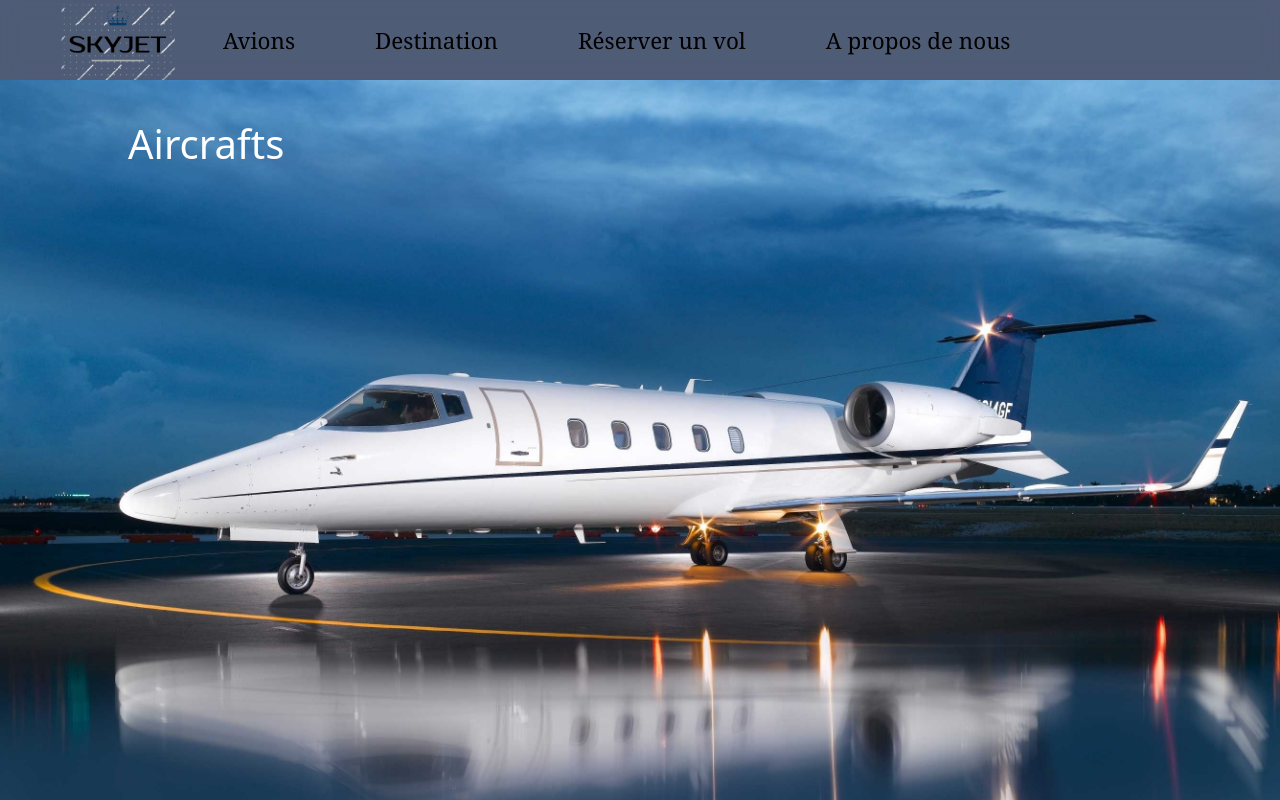
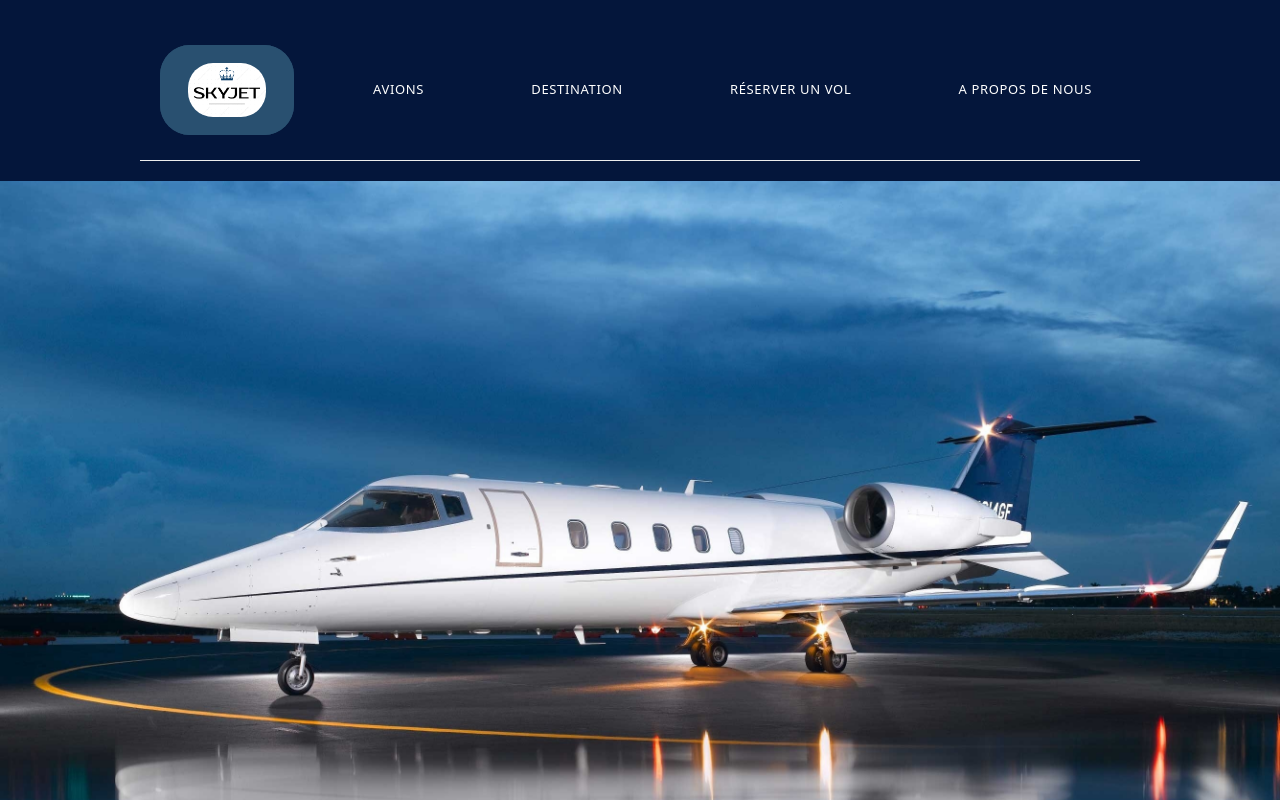
Before and after one commit to amiraydin/projet_final, a React (Create React App) app: page /Avions in a window 1280 px wide. Shown: the top 800 px of the page. Built offline with nearby package versions, Linux system fonts and the light colour scheme; a web font is replaced by a local one.

Commit message:
navbar is ready

```diff
--- a/public/index.html
+++ b/public/index.html
@@ -1,5 +1,5 @@
 <!DOCTYPE html>
-<html lang="en">
+<html lang="fr">
 
 <head>
   <meta charset="utf-8" />
@@ -12,27 +12,15 @@
   <link rel="stylesheet" href="https://cdnjs.cloudflare.com/ajax/libs/font-awesome/6.0.0-beta2/css/all.min.css"
     integrity="sha512-YWzhKL2whUzgiheMoBFwW8CKV4qpHQAEuvilg9FAn5VJUDwKZZxkJNuGM4XkWuk94WCrrwslk8yWNGmY1EduTA=="
     crossorigin="anonymous" referrerpolicy="no-referrer" />
-    <link href='https://unpkg.com/boxicons@2.0.9/css/boxicons.min.css' rel='stylesheet'>
-
-  <!-- <script src="https://code.jquery.com/jquery-3.6.0.min.js"
-    integrity="sha256-/xUj+3OJU5yExlq6GSYGSHk7tPXikynS7ogEvDej/m4=" crossorigin="anonymous"></script> -->
-  <!-- <script src="https://cdnjs.cloudflare.com/ajax/libs/gsap/3.8.0/gsap.min.js"
-    integrity="sha512-eP6ippJojIKXKO8EPLtsUMS+/sAGHGo1UN/38swqZa1ypfcD4I0V/ac5G3VzaHfDaklFmQLEs51lhkkVaqg60Q=="
-    crossorigin="anonymous" referrerpolicy="no-referrer"></script> -->
-  <!-- <script src="https://cdnjs.cloudflare.com/ajax/libs/ScrollMagic/2.0.8/plugins/jquery.ScrollMagic.min.js"
-    integrity="sha512-RoCOXSeYXosX4PjvRhUz0X+pmdhOJJkbjYZzmZ9dS1Iy9E/WnkTqMy+LVkPX3BV0ZgSFB2AYQKfi6ZKdNdXJnQ=="
-    crossorigin="anonymous" referrerpolicy="no-referrer"></script> -->
-  <!-- <script src="https://cdnjs.cloudflare.com/ajax/libs/gsap/3.8.0/gsap.min.js"></script> -->
-  <!-- <script src="https://cdnjs.cloudflare.com/ajax/libs/ScrollMagic/2.0.8/plugins/debug.addIndicators.min.js"
-    integrity="sha512-RvUydNGlqYJapy0t4AH8hDv/It+zKsv4wOQGb+iOnEfa6NnF2fzjXgRy+FDjSpMfC3sjokNUzsfYZaZ8QAwIxg=="
-    crossorigin="anonymous" referrerpolicy="no-referrer"></script> -->
-
-  <title>SKYJET</title>
+  <link href='https://unpkg.com/boxicons@2.0.9/css/boxicons.min.css' rel='stylesheet'>
+  <link rel="stylesheet" href="https://cdnjs.cloudflare.com/ajax/libs/meyer-reset/2.0/reset.min.css" />
+  <title>SKY JET</title>
 </head>
 
 <body>
-  <noscript>You need to enable JavaScript to run this app.</noscript>
   <div id="root"></div>
+  <script src="https://cdnjs.cloudflare.com/ajax/libs/react/17.0.2/umd/react.production.min.js"></script>
+  <script src="https://cdnjs.cloudflare.com/ajax/libs/react-dom/17.0.2/umd/react-dom.production.min.js"></script>
   <script src="https://cdn.jsdelivr.net/npm/bootstrap@5.0.2/dist/js/bootstrap.bundle.min.js"
     integrity="sha384-MrcW6ZMFYlzcLA8Nl+NtUVF0sA7MsXsP1UyJoMp4YLEuNSfAP+JcXn/tWtIaxVXM"
     crossorigin="anonymous"></script>
--- a/src/component/Card.avion.jsx
+++ b/src/component/Card.avion.jsx
@@ -45,7 +45,7 @@
     <>
 
       <div className="header-avion-models">
-        <h1 style={{ position: "absolute", top: "15%", left: "10%", color: "white", zIndex: "0", width: "90vw" }}>Aircrafts</h1>
+        {/* <h1 style={{ position: "absolute", top: "15%", left: "10%", color: "white", zIndex: "0", width: "90vw" }}>Aircrafts</h1> */}
       </div>
       <div className="line-separation-blocks-1"></div>
       <div className='container-card-avion'>
--- a/src/component/Navbar.jsx
+++ b/src/component/Navbar.jsx
@@ -1,53 +1,117 @@
-import React from "react";
-import { Link } from "react-router-dom";
+import React, { useEffect, useRef, createRef, useState } from 'react';
 import logo from '../images/newlogo.png'
 import '../css/navbar.css'
+import { gsap } from 'gsap';
+
+
 
 export default function Navbar() {
+
+  const items = [
+    {
+      name: (<img src={logo} className="logo-imag" />),
+      color: "#295070",
+      href: "/"
+    },
+
+    {
+      name: "Avions",
+      color: "#295070",
+      href: "/Avions"
+    },
+
+    {
+      name: "Destination",
+      color: "#295070",
+      href: "/Destination"
+    },
+
+    {
+      name: "Réserver un vol",
+      color: "#295070",
+      href: "/Reserch"
+    },
+
+    {
+      name: "A propos de nous",
+      color: "#295070",
+      href: "/Aproposdenous"
+    }];
+  /*-----Menu------*/
+  const Menu = ({ items }) => {
+    const $root = useRef();
+    const $indicator1 = useRef();
+    const $indicator2 = useRef();
+    const $items = useRef(items.map(createRef));
+    const [active, setActive] = useState(0);
+
+    const animate = () => {
+      const menuOffset = $root.current.getBoundingClientRect();
+      const activeItem = $items.current[active].current;
+      const { width, height, top, left } = activeItem.getBoundingClientRect();
+
+      const settings = {
+        x: left - menuOffset.x,
+        y: top - menuOffset.y,
+        width: width,
+        height: height,
+        backgroundColor: items[active].color,
+        ease: 'elastic.out(.7, .7)',
+        duration: .8
+      };
+
+      gsap.to($indicator1.current, {
+        ...settings
+      });
+
+      gsap.to($indicator2.current, {
+        ...settings,
+        duration: 1
+      });
+
+    };
+    // debut de useeffect
+    useEffect(() => {
+      animate();
+      window.addEventListener('resize', animate);
+
+      return () => {
+        window.removeEventListener('resize', animate);
+      };
+    }, [active]);
+
+    return (
+      React.createElement("div", {
+        ref: $root,
+        className: "menu"
+      },
+
+        items.map((item, index) =>
+          React.createElement("a", {
+            key: item.name,
+            ref: $items.current[index],
+            className: `item ${active === index ? 'active' : ''}`,
+            onMouseEnter: () => {
+              setActive(index);
+            },
+            href: item.href
+          }, item.name)),
+
+        React.createElement("div", {
+          ref: $indicator1,
+          className: "indicator"
+        }),
+
+        React.createElement("div", {
+          ref: $indicator2,
+          className: "indicator"
+        })));
+  };
+
   return (
-
-    <nav className="nav">
-      <div className="cantiner">
-        <div className="logo">
-
-          <li className="nav-item">
-
-            <Link className="navbar-brand" to="/">
-              <img src={logo} className="logo-img" alt="" srcset="" />
-            </Link>
-          </li>
-        </div>
-
-        <div className="main_list">
-          <ul className="navlinks">
-
-            <li className="nav-item">
-              <Link className="nav-link" to="/Avions">
-                Avions
-              </Link>
-            </li>
-
-            <li className="nav-item">
-              <Link className="nav-link" to="/Destination">
-                Destination
-              </Link>
-            </li>
-
-            <li className="nav-item">
-              <Link className="nav-link" to="/Reserch">
-                Réserver un vol
-              </Link>
-            </li>
-
-            <li className="nav-item">
-              <Link className="nav-link" to="/Aproposdenous">
-                A propos de nous
-              </Link>
-            </li>
-
-          </ul>
-        </div>
-      </div>
-    </nav>
+    React.createElement("div", { className: "nav" },
+      React.createElement(Menu, { items: items }),
+      // React.createElement("img", { scr: logo })
+    )
   );
 }
--- a/src/css/aboutUs.css
+++ b/src/css/aboutUs.css
@@ -195,5 +195,6 @@
 
   .block-airlines{
       padding: 3rem 15rem;
+      background-color: white;
 
     }
--- a/src/css/navbar.css
+++ b/src/css/navbar.css
@@ -1,68 +1,50 @@
-
-/* Navbar.jsx */
-.nav {
-    line-height: 75px;
-    text-align: center;
-    font-family: Georgia, 'Times New Roman', Times, serif;
-    background: rgba(255,255,255,0.3);
-    backdrop-filter: blur(10px);
-}
-
-.cantiner{
-    display: flex;
-    justify-content: space-between;
-    text-align: center;
-}
-
-.logo-img{
-    width: 114px;
-    margin-left:61px;
-}
-
-.nav div.logo {
-    width: auto;
-    height: auto;
-    padding-right: 1rem;
-}
-
-.nav div.logo a {
-    text-decoration: none;
-    color: rgb(0, 0, 0);
-    font-size: 1.4rem;
-}
-
-.nav div.logo a:hover {
-    color: rgb(0, 0, 0);
-}
-
-.nav div.main_list {
-    height: 65px;
-
-}
-
-.nav div.main_list ul {
-    width: 105%;
-    height: 65px;
-    display: flex;
-    list-style: none;
+body {
     margin: 0;
     padding: 0;
 }
-
-.nav div.main_list ul li {
-    width: auto;
-    height: 65px;
-    padding: 0;
-    padding-right: 3rem;
+.menu {
+    display: flex;
+    justify-content: space-between;
+    position: relative;
+    z-index: 1;
+    padding: 20px;
+    max-width: 1000px;
+    margin: 20px auto;
+    border-bottom: 1px solid #eee;
+    width: 100%;
+    align-items: center;
+}
+@media (max-width: 650px) {
+    .menu {
+    flex-direction: column;
+    align-items: center;
+    }
+}
+.menu .item {
+    padding: 18px 28px;
+    cursor: pointer;
+    transition: color 0.3s ease-out;
+    text-decoration: none;
+    color: #fff;
+    letter-spacing: 0.05em;
+    text-transform: uppercase;
+    font-size: 13px;
+    margin: 5px 0;
+}
+.menu .item.active {
+    color: #fff;
+}
+.menu .indicator {
+    position: absolute;
+    top: 0;
+    left: 0;
+    z-index: -1;
+    border-radius: 30px;
 }
 
-.nav-link {
-    text-decoration: none;
-    color: rgb(0, 0, 0);
-    line-height: 65px;
-    font-size: 1.4rem;
+.logo-imag {
+    width: 78px;
+    background-color: white;
+    border-radius: 25px;
+    bottom: 50px;
 }
-
-.nav-link:hover {
-    color: #181bdb;
-}
--- a/src/pages/Avions.jsx
+++ b/src/pages/Avions.jsx
@@ -1,5 +1,5 @@
 import React, { useEffect, useState } from "react";
-import Typical from 'react-typical'
+// import Typical from 'react-typical'
 import CardPlane from "../component/Card.avion";
 
 import DataJets from "../component/Data.Jets";
```
Lines whose indentation alone changed are shown as unchanged.
